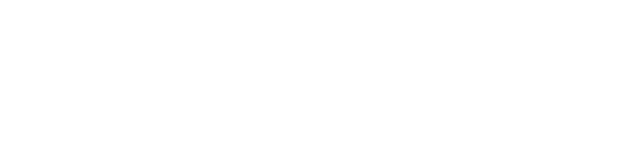
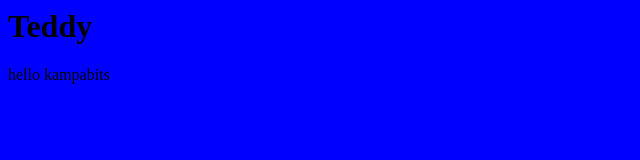
Before and after one commit to teddykabahuma/my-repository, a plain HTML site: page index.html in a window 1280 px wide. Shown: the whole page, without its empty margins (0-640 px from the left). Drawn offline with Linux system fonts and the light colour scheme.

Commit message:
update html

```diff
--- a/index.html
+++ b/index.html
@@ -3,11 +3,19 @@
     <meta charset="UTF-8">
     <meta name="viewport" content="width=device-width, initial-scale=1.0">
     <title>Hello kampabits</title>
+
     <style>
+        body{
+            background-color: blue;
+            color: #000;
+        }
+    </style>
 
-    </style>
 </head>
 <body>
 
+    <h1>Teddy</h1>
+    <P>hello kampabits</P>
+
 </body>
 </html>
```
